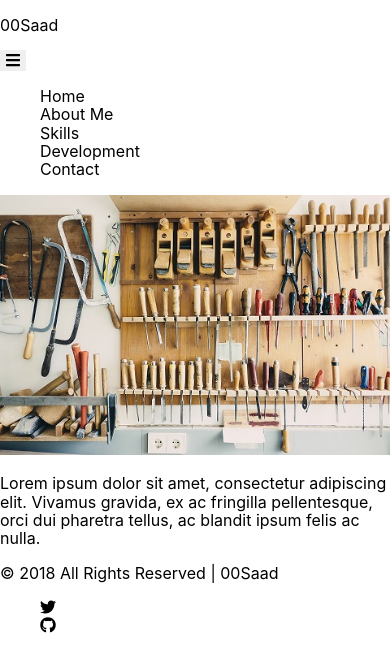
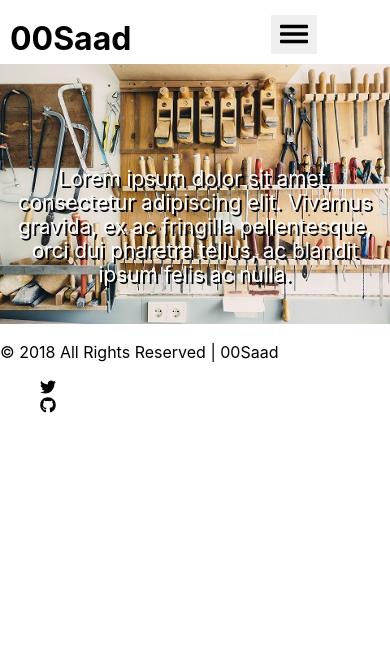
Before and after one commit to 00SaadChaudhry/react-portfolio, a React (Create React App) app: page / in a window 390 px wide. Shown: the top 672 px of the page. Built offline with nearby package versions, Linux system fonts and the light colour scheme.

Commit message:
Created basic hamburger menu for mobile sizes

```diff
--- a/src/components/Head.js
+++ b/src/components/Head.js
@@ -1,15 +1,39 @@
-import React from 'react';
+import React, {Component} from 'react';
 
 import Logo from './Logo';
 import Nav from './Nav';
 
-function Head() {
-  return (
-    <header className="Head">
-      <Logo />
-      <Nav />
-    </header>
-  )
+//FontAwesome icons
+import {library} from '@fortawesome/fontawesome-svg-core';
+import {FontAwesomeIcon} from '@fortawesome/react-fontawesome';
+import {faBars} from '@fortawesome/free-solid-svg-icons';
+library.add(faBars);
+
+class Head extends Component {
+  constructor(props) {
+    super(props);
+    this.state = {
+      toggle: true
+    };
+  }
+  handleClick() {
+    this.setState({toggle: !this.state.toggle});
+  }
+
+  render() {
+
+    const toggle = this.state.toggle;
+
+    return (
+      <header className="Head">
+        <Logo />
+        <button onClick={this.handleClick.bind(this)}>
+          <FontAwesomeIcon icon={faBars} className="menu" />
+        </button>
+        <Nav className={toggle ? 'nav-closed' : 'nav-open'} />
+      </header>
+    )
+  }
 }
 
 export default Head;
--- a/src/components/Logo.js
+++ b/src/components/Logo.js
@@ -3,9 +3,9 @@ import React from 'react';
 function Logo() {
   return (
     <div className="Logo">
-      <p>
+      <h1>
         00Saad
-      </p>
+      </h1>
     </div>
   )
 }
--- a/src/components/Nav.js
+++ b/src/components/Nav.js
@@ -1,47 +1,23 @@
-import React, {Component} from 'react';
+import React from 'react';
 import {Link} from 'react-router-dom';
 
 //Array containing react-router-dom data for Link and Route
 import {links} from '../App';
 
-//FontAwesome icons
-import {library} from '@fortawesome/fontawesome-svg-core';
-import {FontAwesomeIcon} from '@fortawesome/react-fontawesome';
-import {faBars} from '@fortawesome/free-solid-svg-icons';
-library.add(faBars);
-
-/*function handleClick() {
-  console.log('clicked');
-}*/
-
-class Nav extends Component {
-  constructor(props) {
-    super(props);
-    this.state = {
-      toggle: true
-    };
-  }
-  handleClick() {
-    this.setState({toggle: !this.state.toggle});
-    console.log(this.state.toggle);
-  }
-  render() {
+function Nav(props) {
 
   const navLinks = links.map(item => {
     return <li key={item.name}><Link to={item.path}>{item.name}</Link></li>
   });
 
   return (
-      <nav className="Nav">
-        <button onClick={this.handleClick.bind(this)}>
-          <FontAwesomeIcon icon={faBars} className="menu" />
-        </button>
+    <nav className={props.className}>
       <ul>
         {navLinks}
       </ul>
     </nav>
   )
-  }
+
 }
 
 export default Nav;
--- a/src/scss/App.scss
+++ b/src/scss/App.scss
@@ -2,6 +2,7 @@
 
 @import 'variables';
 
+// General Styling
 li {
   list-style: none;
 }
@@ -18,3 +19,55 @@ a {
   text-decoration: none;
   color: #000;
 }
+
+//top of page and navigation
+.Head {
+
+  ul {
+    padding-left: 0;
+  }
+
+  .Logo {
+    display: inline-block;
+    margin-right: 140px;
+    margin-left: 10px;
+
+    h1 {
+      margin-bottom: 0;
+    }
+  }
+
+  button {
+    padding: 10px 16px;
+    position: relative;
+    bottom: 10px;
+
+    .menu {
+      transform: scale(2,1.5)
+    }
+  }
+
+  .nav-closed {
+    display: none;
+  }
+
+  .nav-open {
+    display: block;
+    padding-left: 0;
+    text-align: center;
+  }
+}
+
+//Homepage
+
+.Home {
+    position: relative;
+  p {
+    position: absolute;
+    bottom: 20px;
+    color: #fff;
+    text-shadow: 2px 2px #000;
+    font-size: 1.3em;
+    text-align: center;
+  }
+}
```
Lines whose indentation alone changed are shown as unchanged.
